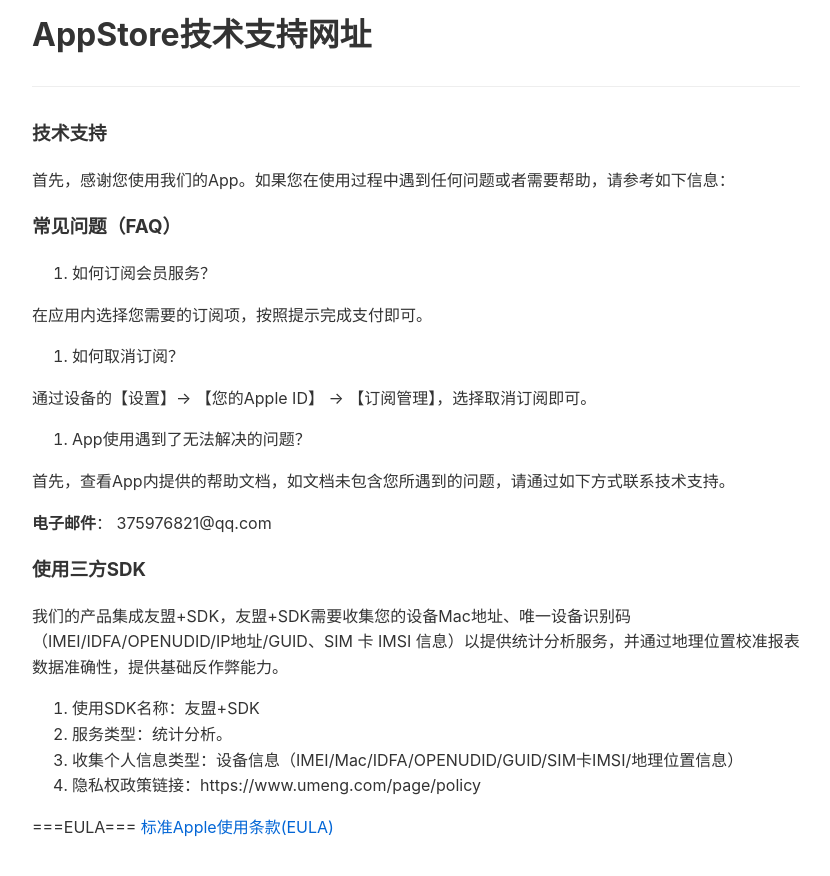
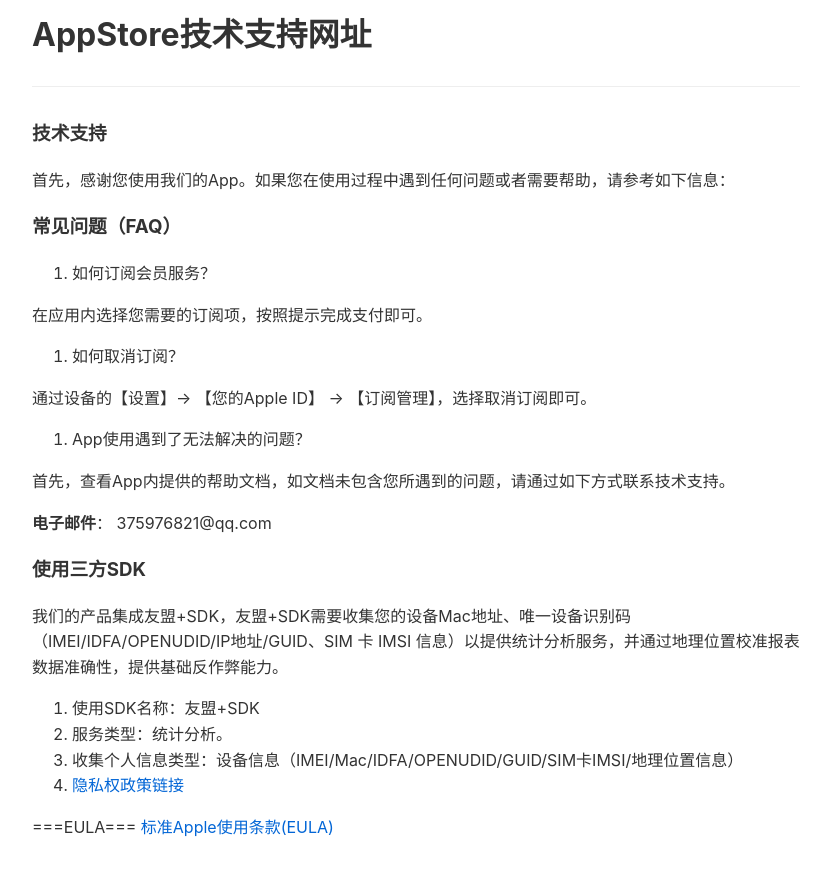
Before and after one commit to iBlackStone/iblackstone.github.io, a Jekyll site: the page built from setword/privacy.md, in a window 1280 px wide. Shown: the top 876 px of the page, without its empty margins (224-1054 px from the left). Built offline with Jekyll 4.4.1, drawn with Linux system fonts in a browser that asks for light colours.

Commit message:
协议更新

```diff
--- a/setword/privacy.md
+++ b/setword/privacy.md
@@ -31,7 +31,7 @@
 1. 使用SDK名称：友盟+SDK
 2. 服务类型：统计分析。
 3. 收集个人信息类型：设备信息（IMEI/Mac/IDFA/OPENUDID/GUID/SIM卡IMSI/地理位置信息）
-4. 隐私权政策链接：https://www.umeng.com/page/policy
+4. [隐私权政策链接](https://www.umeng.com/page/policy)
 
 ===EULA===
 [标准Apple使用条款(EULA)](https://www.apple.com/legal/internet-services/itunes/dev/stdeula/)
```
